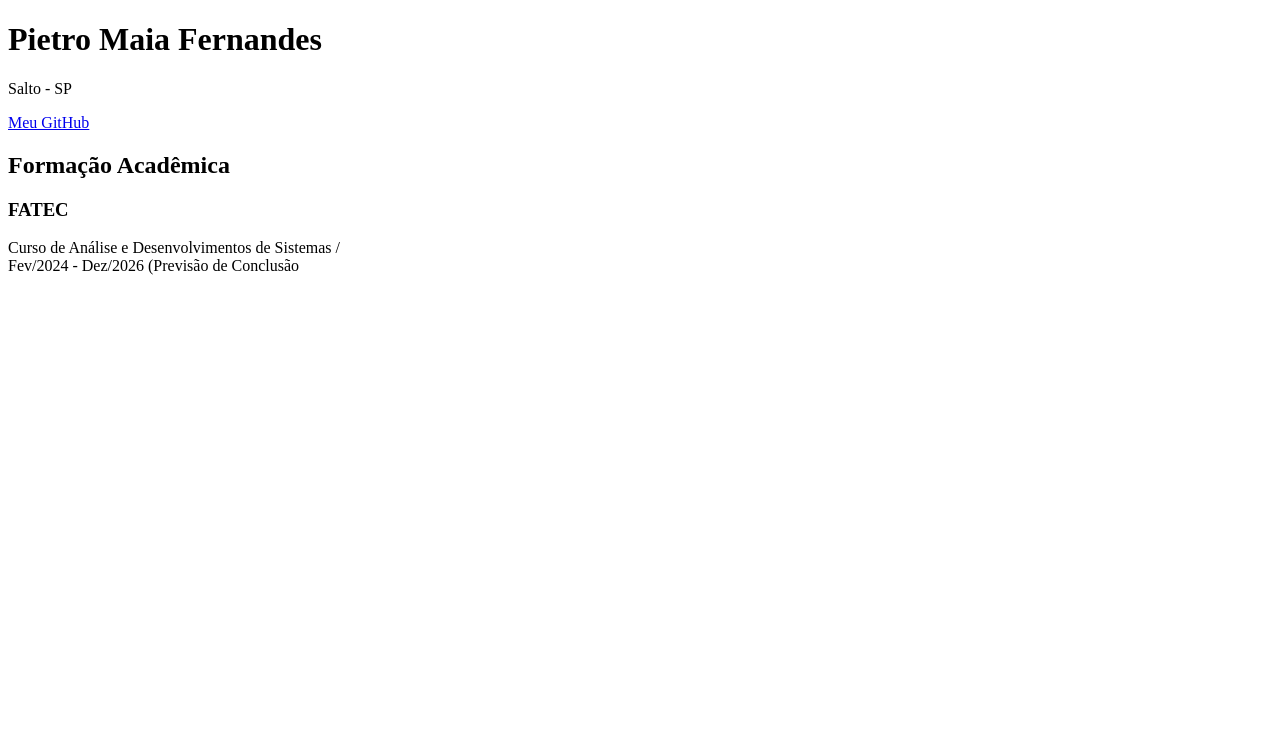
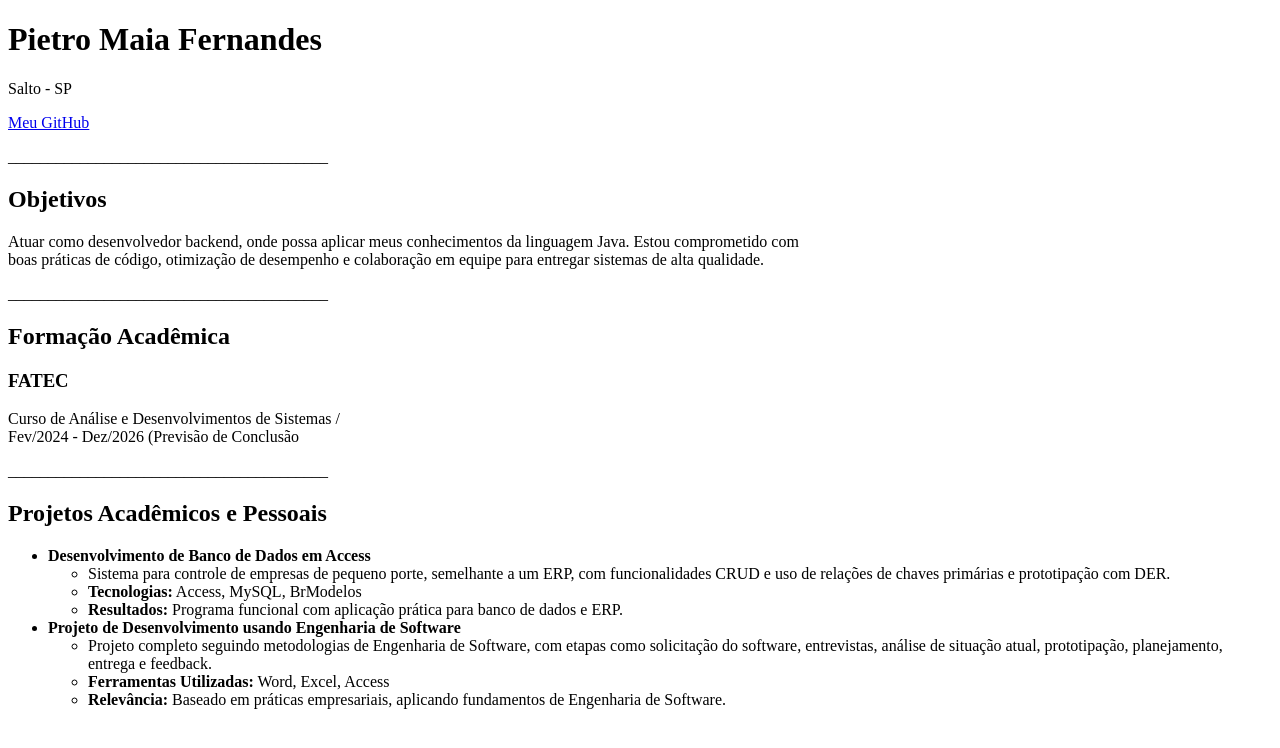
Before and after one commit to pie-tro/Curriculum-HTML-CSS, an Angular app in the folder curriculum/: page / in a window 1280 px wide. Shown: the top 748 px of the page. Built offline with nearby package versions, Linux system fonts and the light colour scheme.

Commit message:
added a few more html tags and a list

```diff
--- a/curriculum/src/app/app.component.html
+++ b/curriculum/src/app/app.component.html
@@ -2,6 +2,38 @@
 <p>Salto - SP</p>
 <a href="https://github.com/pie-tro" target="_blank">Meu GitHub</a>
 
+<p>________________________________________</p>
+
+<h2>Objetivos</h2>
+<p>Atuar como desenvolvedor backend, onde possa aplicar meus conhecimentos da linguagem Java. Estou comprometido com
+  <br> boas práticas
+de código, otimização de desempenho e colaboração em equipe para entregar sistemas de alta qualidade.</p>
+
+<p>________________________________________</p>
+
 <h2>Formação Acadêmica</h2>
 <h3>FATEC</h3>
 <p>Curso de Análise e Desenvolvimentos de Sistemas /<br> Fev/2024 - Dez/2026 (Previsão de Conclusão</p>
+
+<p>________________________________________</p>
+
+<h2>Projetos Acadêmicos e Pessoais</h2>
+<ul>
+  <li>
+    <strong>Desenvolvimento de Banco de Dados em Access</strong>
+    <ul>
+      <li>Sistema para controle de empresas de pequeno porte, semelhante a um ERP, com funcionalidades CRUD e uso de relações de chaves primárias e prototipação com DER.</li>
+      <li><strong>Tecnologias:</strong> Access, MySQL, BrModelos</li>
+      <li><strong>Resultados:</strong> Programa funcional com aplicação prática para banco de dados e ERP.</li>
+    </ul>
+  </li>
+
+  <li>
+    <strong>Projeto de Desenvolvimento usando Engenharia de Software</strong>
+    <ul>
+      <li>Projeto completo seguindo metodologias de Engenharia de Software, com etapas como solicitação do software, entrevistas, análise de situação atual, prototipação, planejamento, entrega e feedback.</li>
+      <li><strong>Ferramentas Utilizadas:</strong> Word, Excel, Access</li>
+      <li><strong>Relevância:</strong> Baseado em práticas empresariais, aplicando fundamentos de Engenharia de Software.</li>
+    </ul>
+  </li>
+</ul>
```
